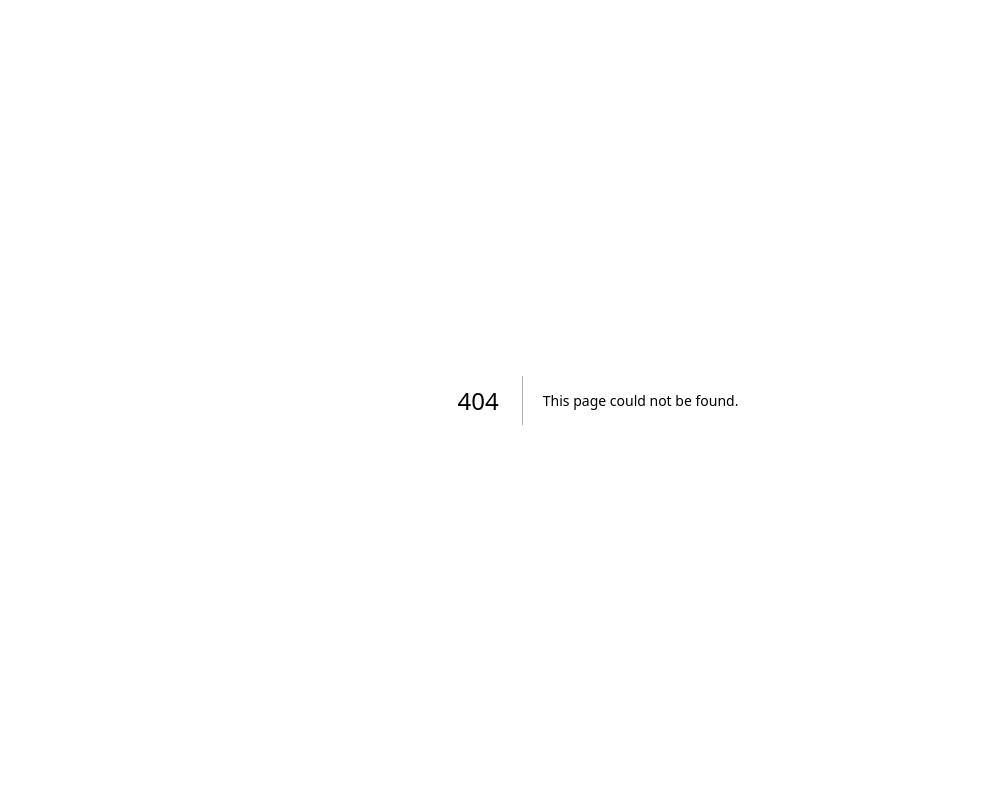
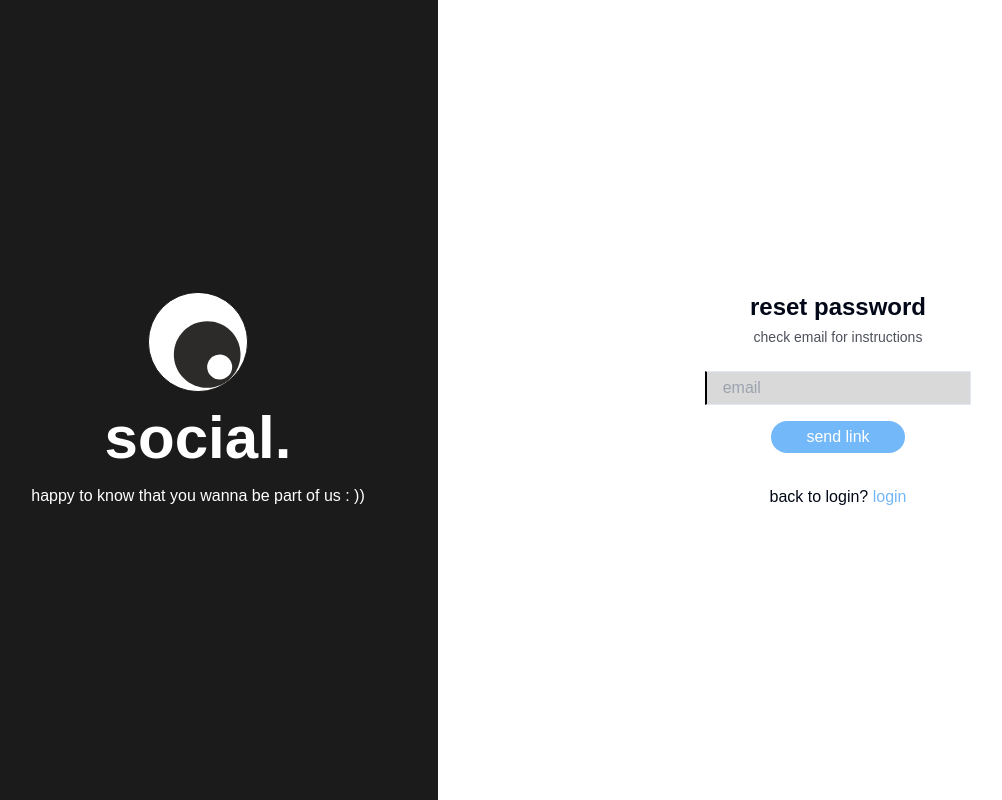
Before and after one commit to MayankBansal12/feedback, a Next.js app: page /auth/reset in a window 1280 px wide. Before the commit this address had no page. Shown: the whole page, without its empty margins (42-1044 px from the left). Built offline with nearby package versions, Linux system fonts and the light colour scheme.

Commit message:
fix: design bug & hydration error in auth pages

```diff
--- a/src/app/auth/layout.tsx
+++ b/src/app/auth/layout.tsx
@@ -5,9 +5,6 @@ export default function RootLayout({
     children,
 }: Readonly<{ children: React.ReactNode }>) {
     return (
-        <html lang="en">
-            <head />
-            <body className="w-screen h-screen font-default">
         <div className="flex items-center w-screen h-screen">
             <div className="flex flex-col justify-center items-center gap-4 bg-dark-primary w-1/2 h-full text-white">
                 <Image src={logo} width={100} height={100} alt="logo" />
@@ -16,7 +13,5 @@ export default function RootLayout({
             </div>
             <div className="w-5/6">{children}</div>
         </div>
-            </body>
-        </html>
     );
 }
--- a/src/app/auth/page.tsx
+++ b/src/app/auth/page.tsx
@@ -2,13 +2,16 @@
 
 import { ChangeEvent, FC, useEffect, useState } from "react";
 import { LoginFormProps, RegisterFormProps } from "@/types/type";
-import { useRouter } from "next/navigation";
+import { useSearchParams, useRouter } from "next/navigation";
 import { useToast } from "@/components/ui/use-toast";
 
 const LoginForm: FC<LoginFormProps> = ({ email, setEmail, password, setPassword, handleSubmit, isLoading }) => {
   return (
-    <div className="flex flex-col justify-center items-center w-full dark:text-white">
-      <h1 className="mb-4 font-bold flex gap-2 items-center"><span className="text-2xl">hello buddy</span> <span className="text-md">(ᴖᴗᴖ)</span></h1>
+    <div className="flex flex-col gap-6 justify-center items-center w-full dark:text-white">
+      <div className="text-center flex gap-1 flex-col">
+        <h1 className="font-bold flex gap-2 items-center"><span className="text-2xl">hello buddy</span> <span className="text-md">(ᴖᴗᴖ)</span></h1>
+        <p className="text-sm opacity-70">login using email and password</p>
+      </div>
 
       <form className="flex flex-col justify-center gap-4 w-1/3" onSubmit={handleSubmit}>
         <input
@@ -43,8 +46,11 @@ const LoginForm: FC<LoginFormProps> = ({ email, setEmail, password, setPassword,
 
 const RegisterForm: FC<RegisterFormProps> = ({ name, setName, email, setEmail, password, setPassword, confirmPassword, setConfirmPassword, handleSubmit, isLoading }) => {
   return (
-    <div className="flex flex-col justify-center items-center w-full dark:text-white">
-      <h1 className="mb-4 font-bold flex gap-2 items-center"><span className="text-2xl">welcome buddy</span> <span className="text-md">(ᴖᴗᴖ)</span></h1>
+    <div className="flex flex-col gap-6 justify-center items-center w-full dark:text-white">
+      <div className="text-center flex gap-1 flex-col">
+        <h1 className="font-bold flex gap-2 items-center"><span className="text-2xl">welcome buddy</span> <span className="text-md">(ᴖᴗᴖ)</span></h1>
+        <p className="text-sm opacity-70">signup with your personal or work email</p>
+      </div>
       <form className="flex flex-col justify-center gap-4 w-1/3" onSubmit={handleSubmit}>
         <input
           type="text"
@@ -93,7 +99,8 @@ const RegisterForm: FC<RegisterFormProps> = ({ name, setName, email, setEmail, p
 };
 
 export default function Auth() {
-  const [isLogin, setIsLogin] = useState(true)
+  const params = useSearchParams()
+  const [isLogin, setIsLogin] = useState(false)
   const [email, setEmail] = useState("")
   const [password, setPassword] = useState("")
   const [confirmPassword, setConfirmPassword] = useState("")
@@ -103,11 +110,8 @@ export default function Auth() {
   const { toast } = useToast()
 
   useEffect(() => {
-    if (typeof window !== 'undefined') {
-      const path = window.location.hash || window.location.pathname;
-      setIsLogin(path.includes('#login'));
-    }
-  }, []);
+    setIsLogin(params.get("login") === "true" || false)
+  }, [params])
 
   const handleSubmit = async (e: React.FormEvent<HTMLFormElement>) => {
     e.preventDefault();
@@ -196,25 +200,22 @@ export default function Auth() {
         />
       )}
 
-      <button
-        className="mt-4"
-        onClick={() => setIsLogin(!isLogin)}
-      >
+      <button className="mt-4">
         {isLogin ? (
           <div>
             <p>
               don&apos;t have an account?{" "}
-              <span className="text-accent-link hover:underline" onClick={() => router.replace("/auth#signup")}>signup</span>
+              <span className="text-accent-link hover:underline" onClick={() => router.replace("/auth")}>signup</span>
             </p>
             <p>
               forgot password?{" "}
-              <span className="text-accent-link hover:underline" onClick={() => router.replace("/auth/reset-password")}>reset</span>
+              <span className="text-accent-link hover:underline" onClick={() => router.replace("/auth/reset")}>reset</span>
             </p>
           </div>
         ) : (
           <p>
             already have an account?{" "}
-            <span className="text-accent-link hover:underline" onClick={() => router.replace("/auth#login")}>login</span>
+            <span className="text-accent-link hover:underline" onClick={() => router.replace("/auth?login=true")}>login</span>
           </p>
         )}
       </button>
--- a/src/app/auth/reset-password/page.tsx
+++ /dev/null
@@ -1,5 +0,0 @@
-
-
-export default function resetPassword(){
-    return (<div>Reset</div>)
-}
--- /dev/null
+++ b/src/app/auth/reset/page.tsx
@@ -0,0 +1,102 @@
+"use client"
+
+import { useToast } from "@/components/ui/use-toast";
+import { useRouter } from "next/navigation";
+import { useState, ChangeEvent } from "react"
+
+
+export default function Reset() {
+    const [email, setEmail] = useState("")
+    const router = useRouter()
+    const [isLoading, setIsLoading] = useState(false)
+    const { toast } = useToast()
+
+
+    const handleSubmit = async (e: React.FormEvent<HTMLFormElement>) => {
+        e.preventDefault();
+        console.log("reset: ", email)
+
+        if (!email) {
+            toast({
+                title: "oops! email is required",
+                description: "please enter correct email to reset password!",
+            })
+            return;
+        }
+        setIsLoading(true)
+
+        try {
+            const response = await fetch("/api/reset", {
+                method: "POST",
+                headers: {
+                    "Content-Type": "application/json",
+                },
+                body: JSON.stringify({ email }),
+            });
+
+            if (response.ok) {
+                const data = await response.json();
+                console.log("Success:", data.data);
+
+                toast({
+                    title: "email sent!",
+                    description: "check your email for instructions to reset password",
+                })
+
+                router.replace("/auth?login=true")
+            } else {
+                const errorData = await response.json();
+                console.error("Error:", errorData);
+
+                toast({
+                    variant: "destructive",
+                    title: "caught up with an error",
+                    description: errorData.message.toLowerCase(),
+                })
+            }
+        } catch (error) {
+            console.log("error: ", error)
+            toast({
+                variant: "destructive",
+                title: "caught up with an error",
+                description: "Error, try again!",
+            })
+        } finally {
+            setIsLoading(false)
+        }
+    };
+
+    return (
+        <div className="flex flex-col justify-center items-center w-full gap-6">
+            <div className="text-center flex gap-1 flex-col">
+                <h3 className="font-bold text-2xl">reset password</h3>
+                <p className="text-sm opacity-70">check email for instructions</p>
+            </div>
+            <form className="flex flex-col justify-center gap-4 w-1/3" onSubmit={handleSubmit}>
+                <input
+                    type="email"
+                    placeholder="email"
+                    value={email}
+                    onChange={(e: ChangeEvent<HTMLInputElement>) => setEmail(e.target.value)}
+                    className="bg-light-primary dark:bg-accent-darkinput px-4 py-1 border border-l-2 border-l-black dark:border-l-[#ffffff] text-md dark:text-white outline-none hover:outline focus:outline"
+                    required
+                />
+                <div className="flex justify-center">
+                    <button
+                        type="submit"
+                        className="bg-accent-link hover:bg-accent-buttonhover transition-all p-1 rounded-full w-1/2 text-white"
+                        disabled={isLoading}
+                    >
+                        {isLoading ? "loading..." : "send link"}
+                    </button>
+                </div>
+                <button className="mt-4">
+                    <p>
+                        back to login?{" "}
+                        <span className="text-accent-link hover:underline" onClick={() => router.replace("/auth?login=true")}>login</span>
+                    </p>
+                </button>
+            </form>
+        </div >
+    )
+}
--- a/src/app/page.tsx
+++ b/src/app/page.tsx
@@ -1,5 +1,6 @@
 "use client";
 import Nav from "@/components/nav";
+import Link from "next/link";
 
 export default function Home() {
   return (
@@ -8,7 +9,7 @@ export default function Home() {
       <div className="flex flex-col justify-between items-center bg-white dark:bg-dark-secondary min-h-screen font-default">
         <div className="flex flex-col items-center h-screen">
           <div className="space-y-4 px-4 md:px-32 py-10 md:py-20 w-full text-black text-center text-xl md:text-3xl dark:text-white">
-            <p>hi buddy,</p>
+            <p>hey homie,</p>
             <p>
               we know how difficult it is for a personality like you
               <br /> to handle all your fans on various apps.
@@ -40,10 +41,10 @@ export default function Home() {
         </div>
         <div className="flex flex-cols justify-center items-center bg-dark-primary mt-64 py-2 w-full">
           <div className="border-dark-primary mx-4 lg:mx-48 -mt-52 border rounded-xl w-full overflow-hidden">
-            <div className="bg-light-primary py-4 p-3 text-center text-xl md:text-3xl">
+            <div className="bg-light-primary text-black py-4 p-3 text-center text-xl md:text-3xl">
               <p>Here are the top 5 reasons to chose us ;)</p>
             </div>
-            <div className="space-y-4 bg-light-secondary px-4 lg:px-24 py-4 lg:py-20 text-md md:text-xl">
+            <div className="space-y-4 bg-light-secondary text-black px-4 lg:px-24 py-4 lg:py-20 text-md md:text-xl">
               <div className="flex">
                 <span className="px-4">⭐</span>
                 <p>
@@ -81,8 +82,10 @@ export default function Home() {
             </div>
             <div className="py-6 text-center">
               <p className="text-white">
-                Made with &lsaquo;❤️&rsaquo; by -<br /> @arghya, @mayank, &
-                @saakshi
+                Made with &lsaquo;❤️&rsaquo; by -<br />
+                <Link href="https://github.com/arghyahub"> @arghya</Link> {" "}
+                , <Link href="https://github.com/saakshiraut28">@saakshi</Link> {" "}
+                & <Link href="https://github.com/mayankbansal12">@mayank</Link>
               </p>
             </div>
             <div className="flex gap-6 py-4 text-left">
--- a/src/components/nav.tsx
+++ b/src/components/nav.tsx
@@ -74,7 +74,7 @@ export default function Nav() {
           </span>
         </div>
         <span className="hover:underline hover:underline-offset-4">
-          {user ? <Link href="/dashboard">dashboard</Link> : <Link href="/auth#login">login</Link>}
+          {user ? <Link href="/dashboard">dashboard</Link> : <Link href="/auth?login=true">login</Link>}
         </span>
       </div>
     </div>
```
Lines whose indentation alone changed are shown as unchanged.
